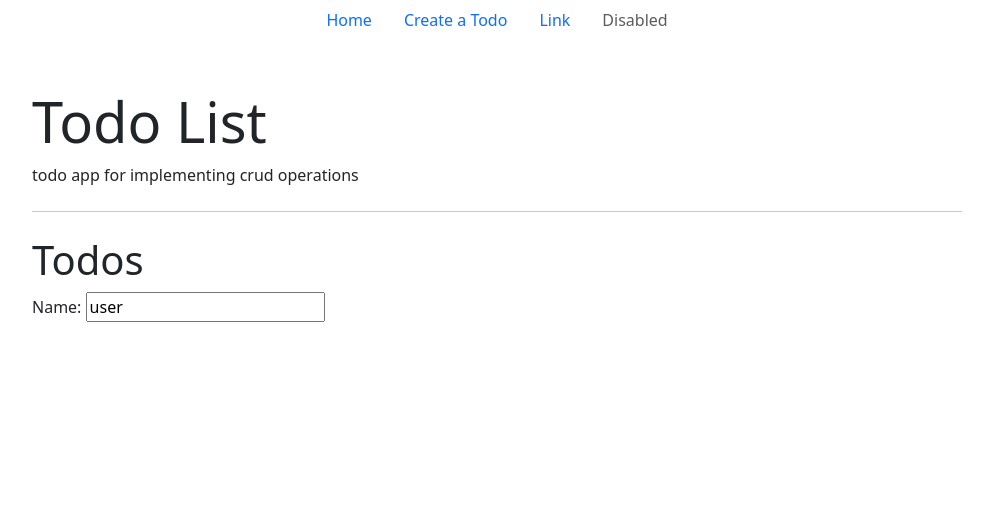
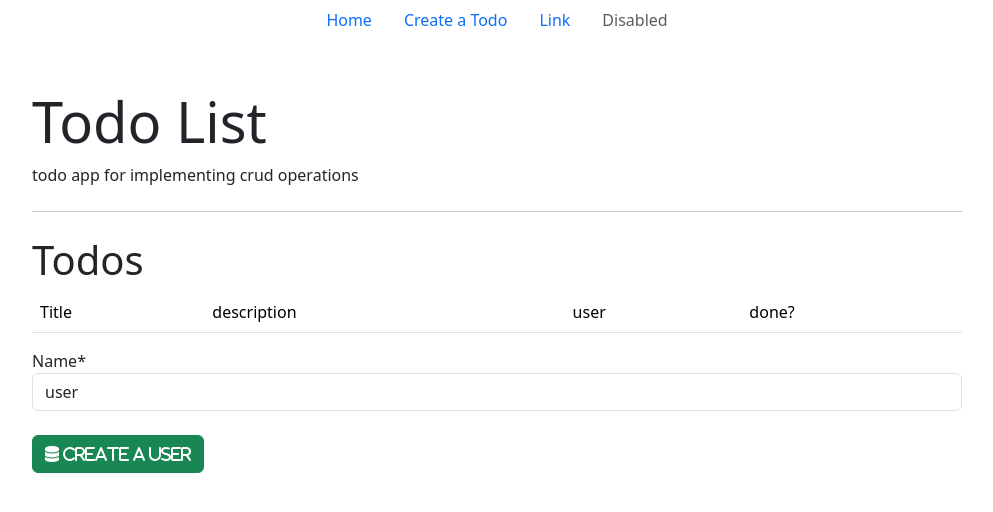
Before and after one commit to nelliejellie/todoAppDjango, a Django app: page / in a window 1280 px wide. Shown: the top 512 px of the page, without its empty margins (143-1136 px from the left). Run offline with Django 4.2, Linux system fonts and the light colour scheme; some libraries are stand-ins or nearby versions.

Commit message:
first commit

```diff
--- a/todos/forms.py
+++ b/todos/forms.py
@@ -5,7 +5,11 @@ from .models import userProfile
 class TodoForm(forms.ModelForm):
     class Meta:
         model = Todo_Entity
-        fields = '__all__'
+        fields = {'title','description','createdAt','user'}
+
+    def __init__(self, *args, **kwargs):
+        super(TodoForm,self).__init__(*args, **kwargs)
+        self.fields['user'].empty_label = "Select User"
 
 class UserForm(forms.ModelForm):
     class Meta:
--- a/todos/models.py
+++ b/todos/models.py
@@ -4,6 +4,9 @@ import random
 
 class userProfile(models.Model):
     name = models.CharField(max_length=20, default="user")
+
+    def __str__(self):
+        return self.name
 class Todo_Entity(models.Model):
     title = models.CharField(max_length=20)
     description = models.CharField(max_length=400)
--- a/todos/templates/todos.html
+++ b/todos/templates/todos.html
@@ -1,8 +1,26 @@
 {% extends "base.html" %}
+{% load crispy_forms_tags %}
 
 {% block content %}
 <h1>Todos</h1>
 <div>
-    {{form}}
+     <table class="table table-borderless">
+        <thead class="border-bottom font-weight-bold">
+            <tr>
+                <td>Title</td>
+                <td>description</td>
+                <td>user</td>
+                <td>done?</td>
+            </tr>
+        </thead>
+     </table>
+</div>
+<div>
+    <form method="post">
+        {{form|crispy}}
+         <div class="mt-4">
+            <button type="submit" class="btn btn-success"><i class="fas fa-database"> Create a User</i></button>
+        </div>
+    </form>
 </div>
 {% endblock content %}
--- a/todos/views.py
+++ b/todos/views.py
@@ -1,20 +1,28 @@
-from django.shortcuts import render
+from django.shortcuts import render, redirect
 from django.http import HttpResponse
 from .forms import TodoForm
 from .forms import UserForm
+from .models import Todo_Entity
 
 # Create your views here.
 def say_hello(request):
     return HttpResponse("hello world")
 
 def todos_list(request):
+
     form = UserForm()
-    return render(request, 'todos.html', {'form':form})
+    context = {'todos': Todo_Entity.objects.all(),'form':form}
+    return render(request, 'todos.html', context)
 
 def todo_form(request):
-    form = TodoForm()
-    return render(request, 'todo_form.html', {'form':form})
-
+    if request.method == "Get":
+        form = TodoForm()
+        return render(request, 'todo_form.html', {'form':form})
+    else:
+        form = TodoForm(request.POST)
+        if form.is_valid():
+            form.save()
+        return redirect('/')
 def todo_delete(request):
     return
 
```
Also changed, not shown: todos/templates/todo_form.html (+14 -1 lines).
